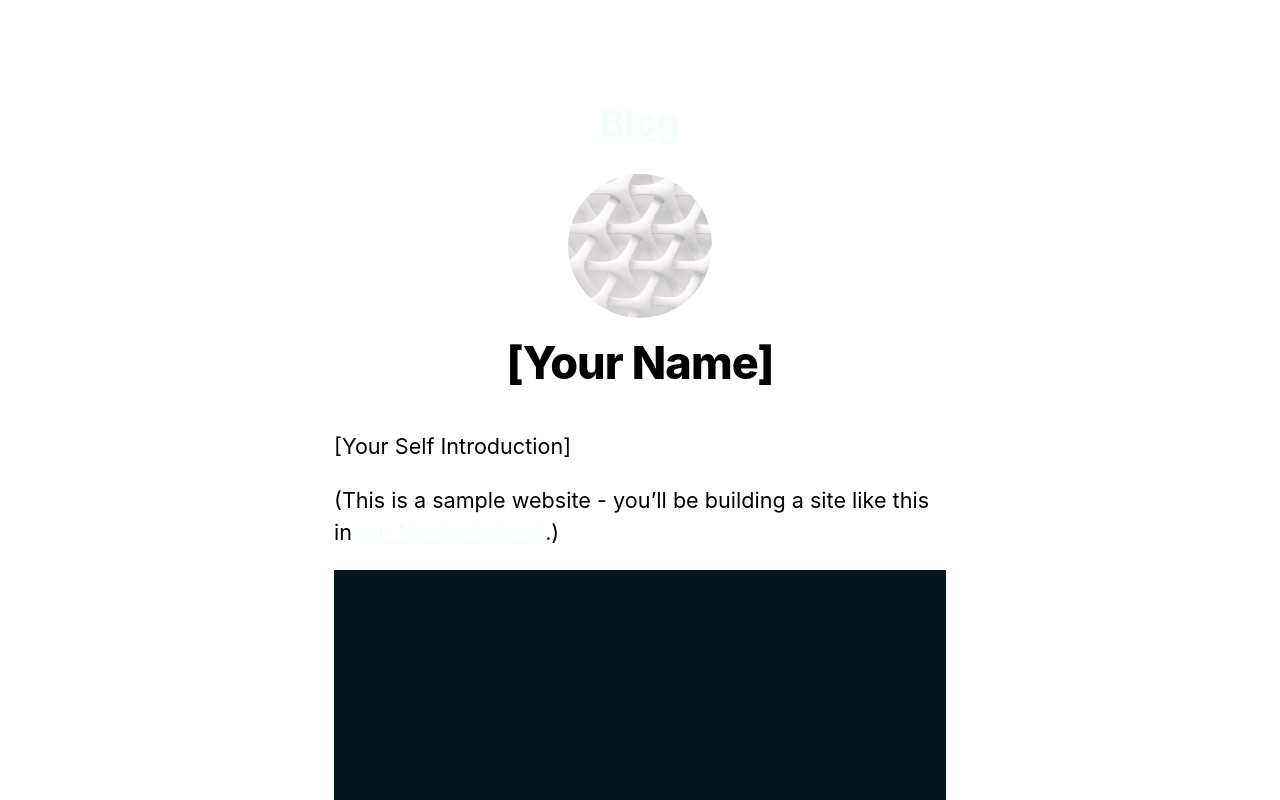
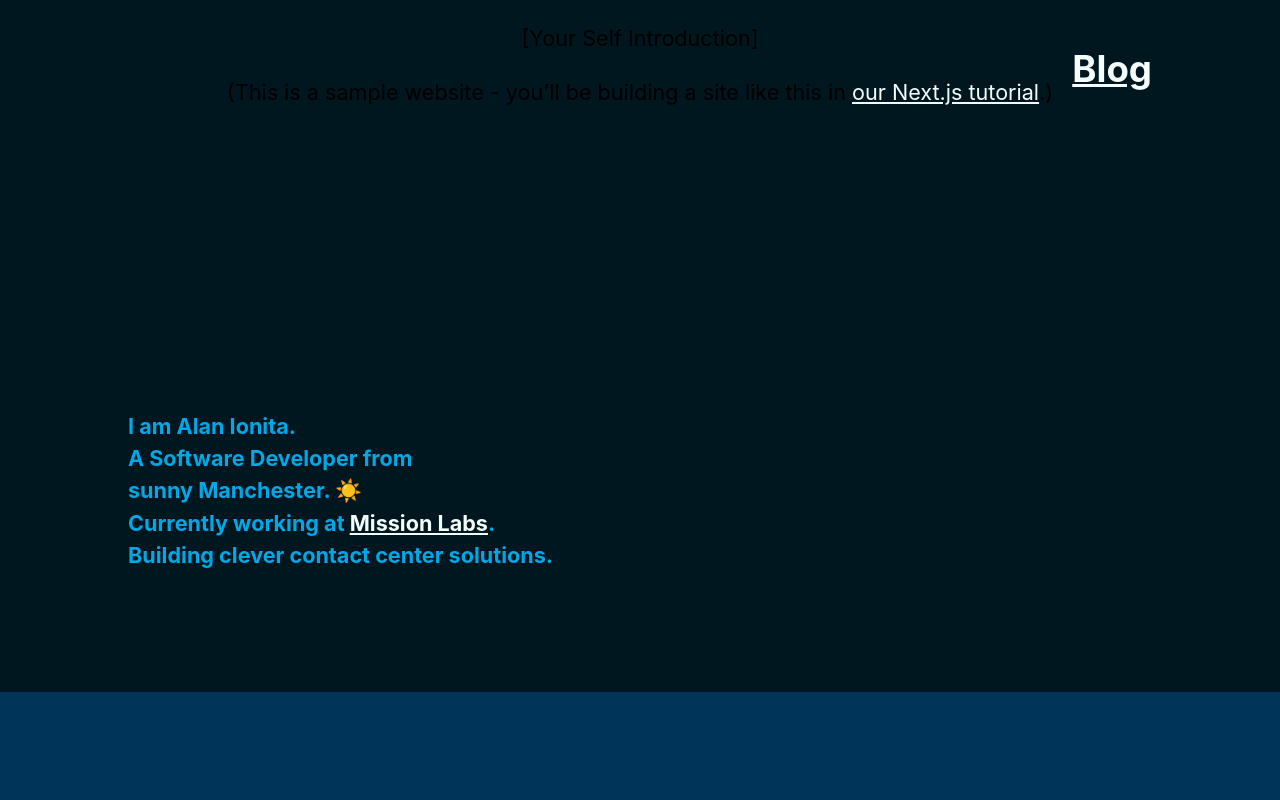
Before and after one commit to algaio/algaio.github.io, a Next.js app: page / in a window 1280 px wide. Shown: the top 800 px of the page. Built offline with nearby package versions, Linux system fonts and the light colour scheme.

Commit message:
REFACTOR: (Layout) removes starter markup from Layout in order to replicate the old style from Gatsby
Adds new styles for the Layout

```diff
--- a/components/Layout/index.tsx
+++ b/components/Layout/index.tsx
@@ -38,24 +38,24 @@ const Layout: FunctionComponent<LayoutProps> = ({ children, home }) => {
             <Nav>
               <Link href='/blog'>Blog</Link>
             </Nav>
-            <img
+            {/* <img
               src='/images/profile.jpg'
               className={`${styles.headerHomeImage} ${utilStyles.borderCircle}`}
               alt={name}
             />
-            <h1 className={utilStyles.heading2Xl}>{name}</h1>
+            <h1 className={utilStyles.heading2Xl}>{name}</h1> */}
           </>
         ) : (
           <>
             <Nav>
               <Link href='/'>Home</Link>
             </Nav>
-            <img
+            {/* <img
               src='/images/profile.jpg'
               className={`${styles.headerHomeImage} ${utilStyles.borderCircle}`}
               alt={name}
             />
-            <h1 className={utilStyles.heading2Xl}>{name}</h1>
+            <h1 className={utilStyles.heading2Xl}>{name}</h1> */}
             {/* <h2 className={utilStyles.headingLg}>
               <Link href='/'>
                 <a className={utilStyles.colorInherit}>{name}</a>
--- a/components/Layout/layout.module.css
+++ b/components/Layout/layout.module.css
@@ -1,15 +1,20 @@
 .container {
-  max-width: 36rem;
-  padding: 0 1rem;
-  margin: 3rem auto 6rem;
+  position: relative;
+  text-align: center;
+  width: 100%;
+  height: 100vh;
+  overflow-x: hidden;
+  display: flex;
+  flex-flow: column nowrap;
+  background-color: #00171f;
 }
 
 .header {
-  display: flex;
-  flex-direction: column;
-  align-items: center;
+  position: absolute;
+  width: 100%;
 }
 
+/*
 .headerImage {
   width: 6rem;
   height: 6rem;
@@ -22,4 +27,4 @@
 
 .backToHome {
   margin: 3rem 0 0;
-}
+} */
```
